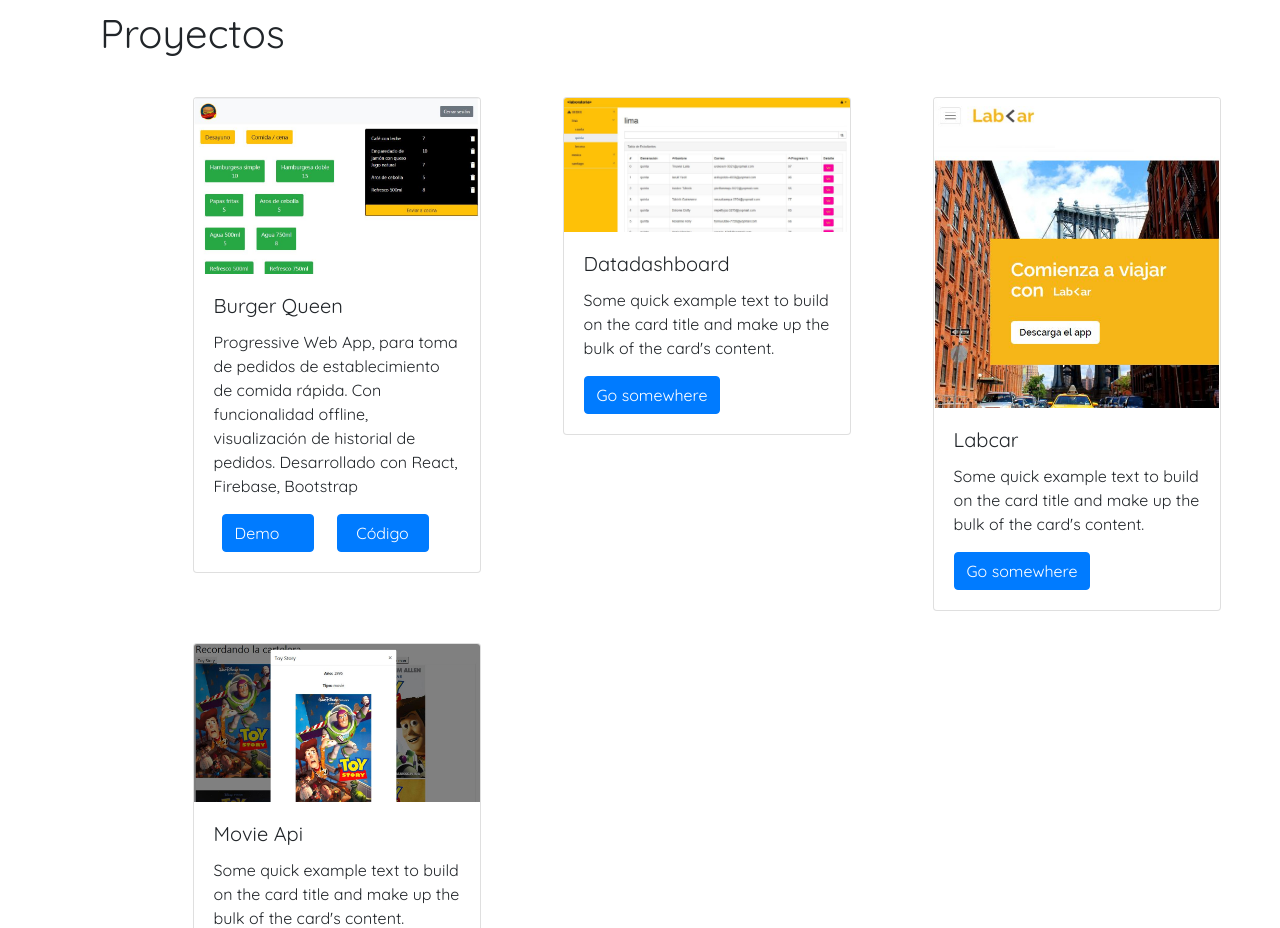
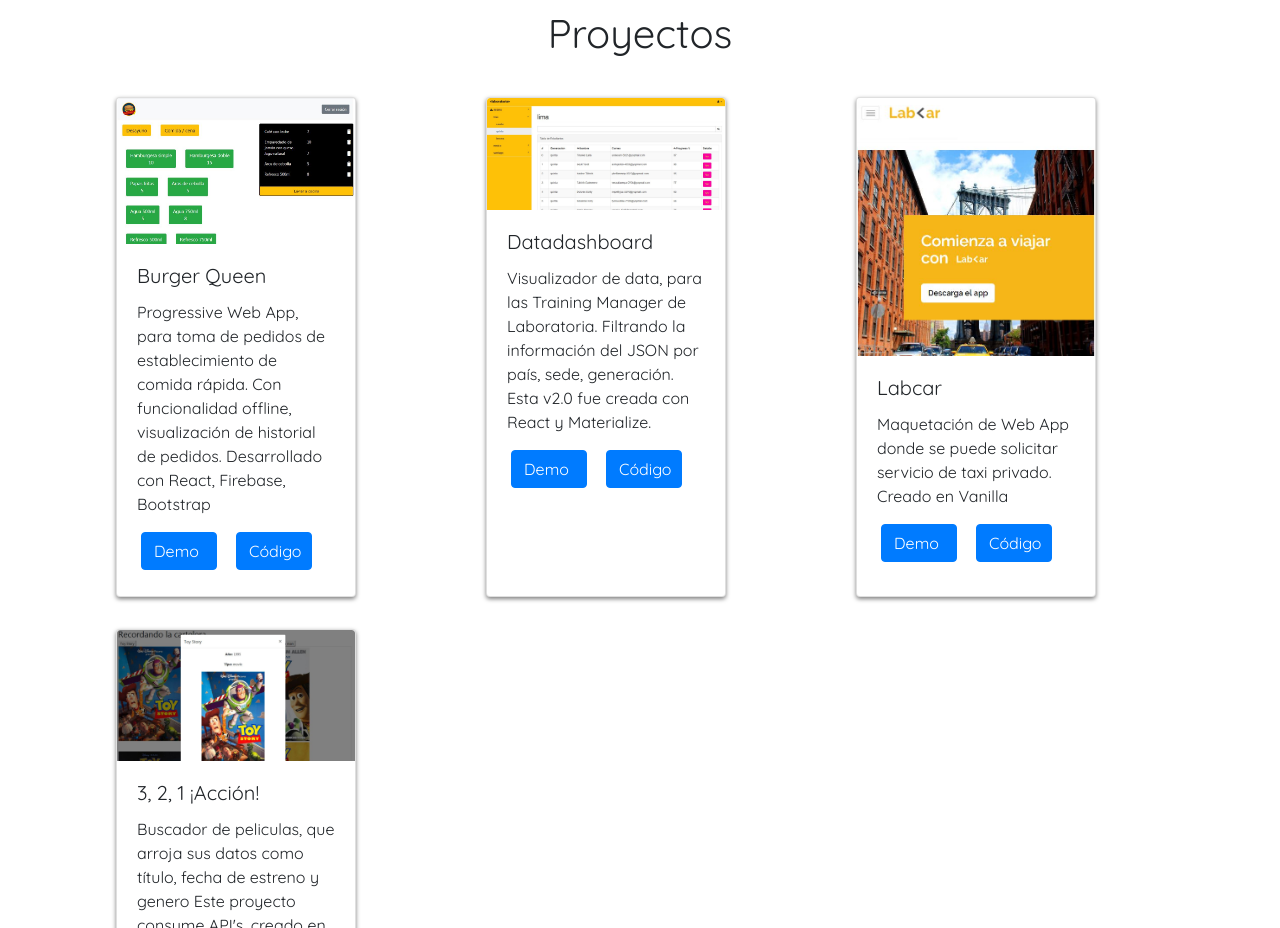
Before and after one commit to esmerivero/esmerivero.github.io, a React (Create React App) app: page / in a window 1280 px wide. Shown: the part 364-1292 px from the top of the page. Built offline with nearby package versions, Linux system fonts and the light colour scheme.

Commit message:
Agregando enlaces en las cards

```diff
--- a/src/App.css
+++ b/src/App.css
@@ -8,14 +8,14 @@
 }
 
 .App-header {
+  align-items: center;
   background-color: #282c34;
-  min-height: 100vh;
+  color: white;
   display: flex;
   flex-direction: column;
-  align-items: center;
+  font-size: calc(10px + 2vmin);
   justify-content: center;
-  font-size: calc(10px + 2vmin);
-  color: white;
+  min-height: 100vh
 }
 
 .App-link {
--- a/src/components/AcercaDeMi.css
+++ b/src/components/AcercaDeMi.css
@@ -1,7 +1,3 @@
-#image{
-    background-image: url('../assets/rivero-portafolio.jpeg');
-}
-
 .cropcircle{
     align-content: center;
     background: #eee no-repeat center;
@@ -9,12 +5,6 @@
     border-radius: 100%;
     height: 250px;
     width: 250px;
-}
-
-@media screen and (max-width:994px){
-    #image{
-        margin-right: 200px;
-    }
 }
 
 .content{
@@ -26,7 +16,50 @@
 }
 
 #image.cropcircle{
+    background-image: url('../assets/rivero-portafolio.jpeg');
+    margin-bottom: .7em;
+    margin-left: 3em;
     margin-top: 2em;
-    margin-left: 3em;
-    margin-bottom: .7em;
 }
+
+.tracking-in-contract {
+	-webkit-animation: tracking-in-contract 0.8s cubic-bezier(0.950, 0.050, 0.795, 0.035) both;
+	        animation: tracking-in-contract 0.8s cubic-bezier(0.950, 0.050, 0.795, 0.035) both;
+}
+
+/* ----------------------------------------------
+ * Generated by Animista on 2018-11-4 21:46:11
+ * w: http://animista.net, t: @cssanimista
+ * ---------------------------------------------- */
+
+/**
+ * ----------------------------------------
+ * animation tracking-in-contract
+ * ----------------------------------------
+ */
+ @-webkit-keyframes tracking-in-contract {
+    0% {
+      letter-spacing: 1em;
+      opacity: 0;
+    }
+    40% {
+      opacity: 0.6;
+    }
+    100% {
+      letter-spacing: normal;
+      opacity: 1;
+    }
+  }
+  @keyframes tracking-in-contract {
+    0% {
+      letter-spacing: 1em;
+      opacity: 0;
+    }
+    40% {
+      opacity: 0.6;
+    }
+    100% {
+      letter-spacing: normal;
+      opacity: 1;
+    }
+  }
--- a/src/components/AcercaDeMi.js
+++ b/src/components/AcercaDeMi.js
@@ -10,7 +10,7 @@
                 </section>
                 <section className="col-xs-12 col-sm-12 col-md-6 col-lg-6">
                 <div className="content">
-                    <h2 id="acerca-de-mi">Acerca de mi</h2>
+                    <h2 id="acerca-de-mi" className="tracking-in-contract">Acerca de mi</h2>
                     <h4>¡Hola! Soy Esmeralda Rivero, coder Front-End</h4>
                     <p>
                         Disfruto mucho de las buenas conexiones de internet, videojuegos,
--- a/src/components/Proyectos.css
+++ b/src/components/Proyectos.css
@@ -5,4 +5,57 @@
 
 .card{
     margin-top: 2em;
+    margin-left: 1em;
+    position: relative;
+    height: 500px;
+    width: 240px;
+    overflow: hidden;
+    box-shadow: 0px 2px 4px 0px rgba(0,0,0,0.5);
+    transition: height 0.3s, box-shadow 0.3s;
 }
+
+#proyectos{
+    text-align: center;
+}
+
+.tracking-in-contract {
+	-webkit-animation: tracking-in-contract 0.8s cubic-bezier(0.950, 0.050, 0.795, 0.035) both;
+	        animation: tracking-in-contract 0.8s cubic-bezier(0.950, 0.050, 0.795, 0.035) both;
+}
+
+/* ----------------------------------------------
+ * Generated by Animista on 2018-11-4 21:46:11
+ * w: http://animista.net, t: @cssanimista
+ * ---------------------------------------------- */
+
+/**
+ * ----------------------------------------
+ * animation tracking-in-contract
+ * ----------------------------------------
+ */
+ @-webkit-keyframes tracking-in-contract {
+    0% {
+      letter-spacing: 1em;
+      opacity: 0;
+    }
+    40% {
+      opacity: 0.6;
+    }
+    100% {
+      letter-spacing: normal;
+      opacity: 1;
+    }
+  }
+  @keyframes tracking-in-contract {
+    0% {
+      letter-spacing: 1em;
+      opacity: 0;
+    }
+    40% {
+      opacity: 0.6;
+    }
+    100% {
+      letter-spacing: normal;
+      opacity: 1;
+    }
+  }
--- a/src/components/Proyectos.js
+++ b/src/components/Proyectos.js
@@ -9,10 +9,9 @@
     render(){
         return(
             <div className="container">
-                <h1 id="proyectos" className="title">Proyectos</h1>
+                <h1 id="proyectos" className="title tracking-in-contract">Proyectos</h1>
                 <section className="row">
-                    <div className="col-xs-10 col-sm-10 col-md-6 col-lg-3
-                    offset-xs-2 offset-sm-2 offset-md-1 offset-lg-1">
+                    <div className="col">
                     <article className="card">
                         <img className="card-img-top" src={BurgerQueen} alt="Pantalla principal del proyecto burger queen"/>
                         <div className="card-body">
@@ -21,45 +20,60 @@
                             Con funcionalidad offline, visualización de historial de pedidos.
                             Desarrollado con React, Firebase, Bootstrap</p>
                             <div className="row">
-                            <a href="#demo-burger-queen" className="btn btn-primary col-4 offset-1 demo">Demo</a>
-                            <a href="#code-burger-queen" className="btn btn-primary col-4 offset-1 code">Código</a>
+                            <a href="https://esmerivero.github.io/burger-queen" target="_blank" rel="noreferrer noopener"
+                            className="btn btn-primary col-4 offset-1 demo">Demo</a>
+                            <a href="https://github.com/esmerivero/burger-queen" target="_blank" rel="noreferrer noopener"
+                            className="btn btn-primary col-4 offset-1 code">Código</a>
                             </div>
                         </div>
                     </article>
                     </div>
 
-                    <div className="col-xs-10 col-sm-10 col-md-6 col-lg-3
-                    offset-xs-2 offset-sm-2 offset-md-1 offset-lg-1">
+                    <div className="col">
                     <article className="card">
                         <img className="card-img-top" src={Datadashboard} alt="Pantalla principal del proyecto datadashboard"/>
                         <div className="card-body">
                             <h5 className="card-title">Datadashboard</h5>
-                            <p className="card-text">Some quick example text to build on the card title and make up the bulk of the card's content.</p>
-                            <a href="#datadashboard" className="btn btn-primary">Go somewhere</a>
+                            <p className="card-text">Visualizador de data, para las Training Manager de Laboratoria.
+                            Filtrando la información del JSON por país, sede, generación.
+                            Esta v2.0 fue creada con React y Materialize.</p>
+                            <div className="row">
+                            <a href="https://nancyym.github.io/cdmx-2018-06-bc-core-am-data-dashboard/startbootstrap-sb-admin-2-gh-pages/pages/index.html"
+                            rel="noreferrer noopener" target="_blank" className="btn btn-primary col-4 offset-1 demo">Demo</a>
+                            <a href="https://github.com/esmerivero/cdmx-2018-06-bc-core-am-data-dashboard-v1"
+                            rel="noreferrer noopener"target="_blank" className="btn btn-primary col-4 offset-1 code">Código</a>
+                            </div>
                         </div>
                     </article>
                     </div>
 
-                    <div className="col-xs-10 col-sm-10 col-md-6 col-lg-3
-                    offset-xs-2 offset-sm-2 offset-md-1 offset-lg-1">
+                    <div className="col">
                     <article className="card">
                         <img className="card-img-top" src={Labcar} alt="pantalla principal del proyecto Labcar"/>
                         <div className="card-body">
                             <h5 className="card-title">Labcar</h5>
-                            <p className="card-text">Some quick example text to build on the card title and make up the bulk of the card's content.</p>
-                            <a href="#labcar" className="btn btn-primary">Go somewhere</a>
+                            <p className="card-text">Maquetación de Web App donde se puede solicitar servicio de taxi
+                            privado.
+                            Creado en Vanilla</p>
+                            <div className="row">
+                            <a href="https://github.com/esmerivero/cdmx-2018-06-bc-frontend-labcar" target="_blank" rel="noreferrer noopener" className="btn btn-primary col-4 offset-1 demo">Demo</a>
+                            <a href="https://github.com/esmerivero/lab-car-boilerplate" target="_blank"rel="noreferrer noopener" className="btn btn-primary col-4 offset-1 code">Código</a>
+                            </div>
                         </div>
                     </article>
                     </div>
 
-                    <div className="col-xs-10 col-sm-10 col-md-6 col-lg-3
-                    offset-xs-2 offset-sm-2 offset-md-1 offset-lg-1">
+                    <div className="col">
                     <article className="card">
                         <img className="card-img-top" src={MovieApi} alt="Pantalla principal del prpyecto Movie Api"/>
                         <div className="card-body">
-                            <h5 className="card-title">Movie Api</h5>
-                            <p className="card-text">Some quick example text to build on the card title and make up the bulk of the card's content.</p>
-                            <a href="#movie-api" className="btn btn-primary">Go somewhere</a>
+                            <h5 className="card-title">3, 2, 1 ¡Acción!</h5>
+                            <p className="card-text">Buscador de peliculas, que arroja sus datos como título, fecha de estreno y genero
+                            Este proyecto consume API's, creado en vanilla con Bootstrap.</p>
+                            <div className="row">
+                            <a href="https://esmerivero.github.io/cdmx20181-Track-FE-themovieapi/src/views/billboard.html" target="_blank" rel="noreferrer noopener" className="btn btn-primary col-4 offset-1 demo">Demo</a>
+                            <a href="https://github.com/esmerivero/cdmx20181-Track-FE-themovieapi" target="_blank" rel="noreferrer noopener" className="btn btn-primary col-4 offset-1 code">Código</a>
+                            </div>
                         </div>
                     </article>
                     </div>
```
